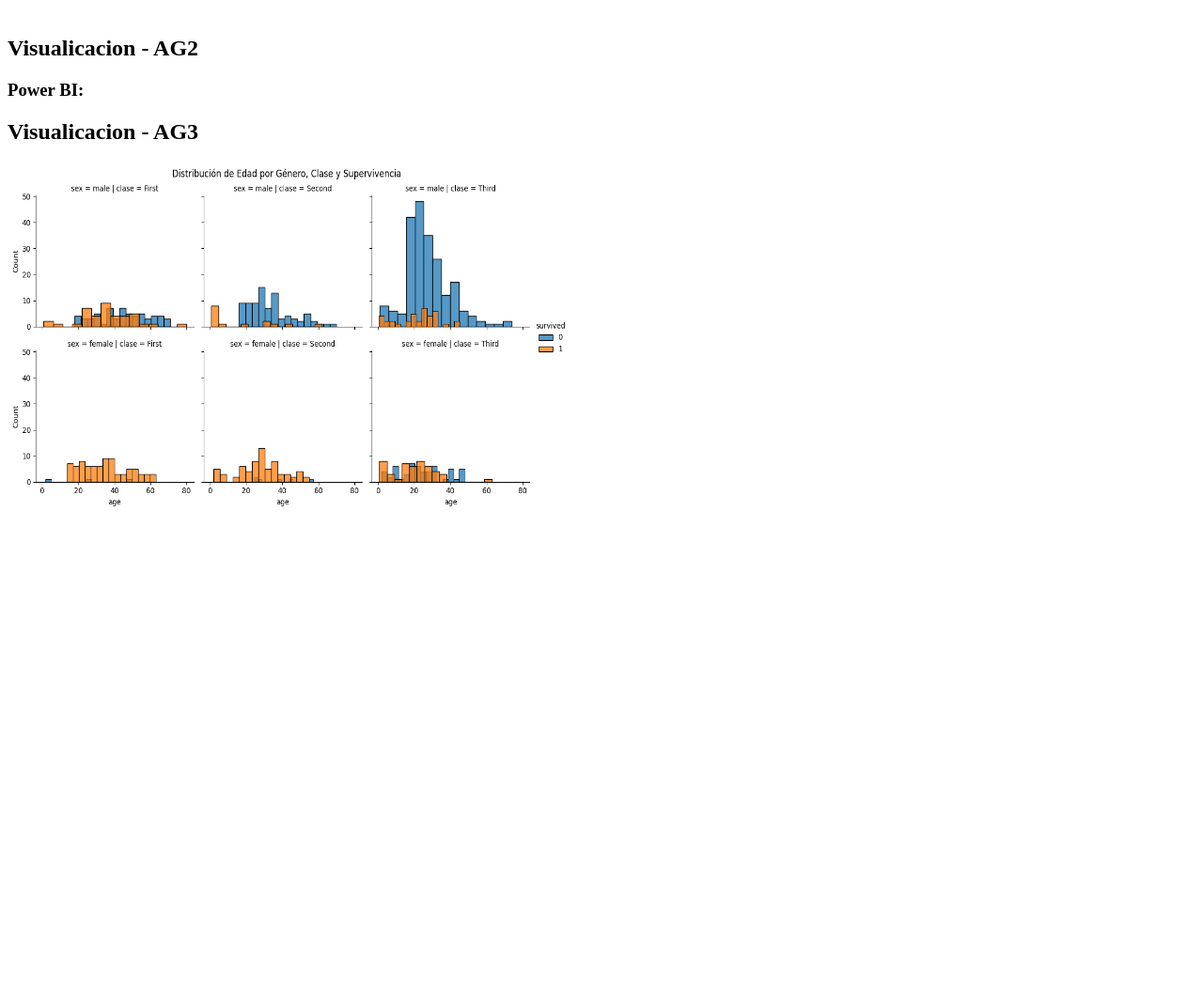
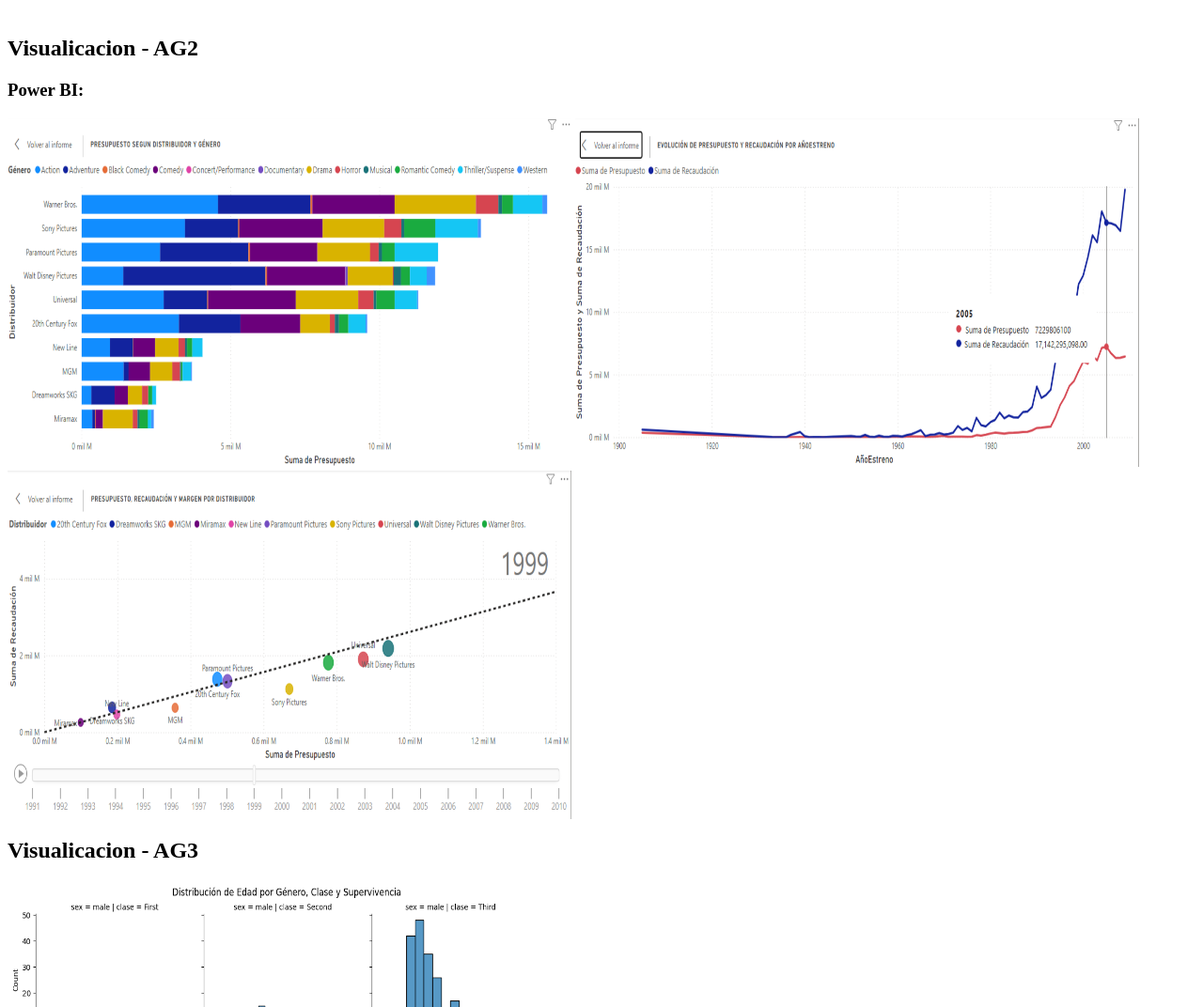
Before and after one commit to iratxefagoaga/Visualizaci-n---AGs, a website: page index.html in a window 1280 px wide. Shown: the part 1960-3032 px from the top of the page at 94% size. Before the commit the page ends 2513 px from the top, so only its background shows below. Drawn offline with Linux system fonts and the light colour scheme; grey boxes are pictures that could not be loaded.

Commit message:
Subir imagenes de AG2

```diff
--- a/index.html
+++ b/index.html
@@ -32,5 +32,9 @@ Enlace a Google Colab:
   <h2>Visualicacion - AG2</h2>
   <h3>Power BI: </h3>
 
+  <img src="images/AG2 - 1.png" width="600" height="371"></a>
+  <img src="images/AG2 - 2.png" width="600" height="371"></a>
+  <img src="images/AG2 - 3.png" width="600" height="371"></a>
+
   <h2>Visualicacion - AG3</h2>
   <img src="images/AG3.png" width="600" height="371"></a>
```
Also changed, not shown: images/AG2 - 1.png (added), images/AG2 - 2.png (added), images/AG2 - 3.png (added).
